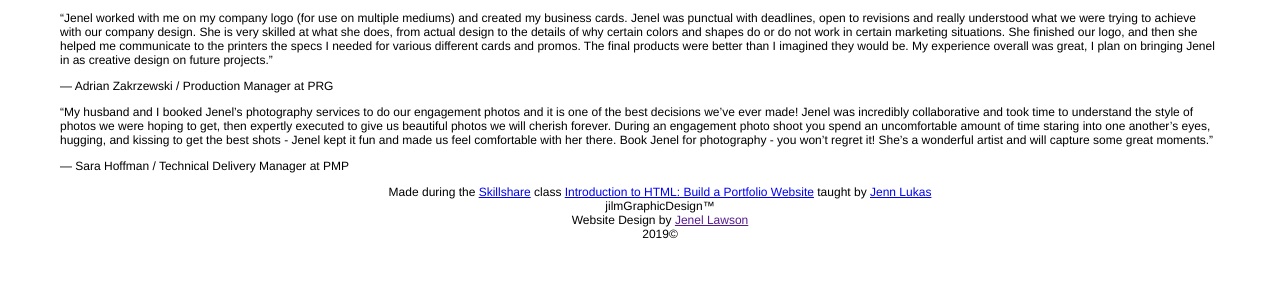
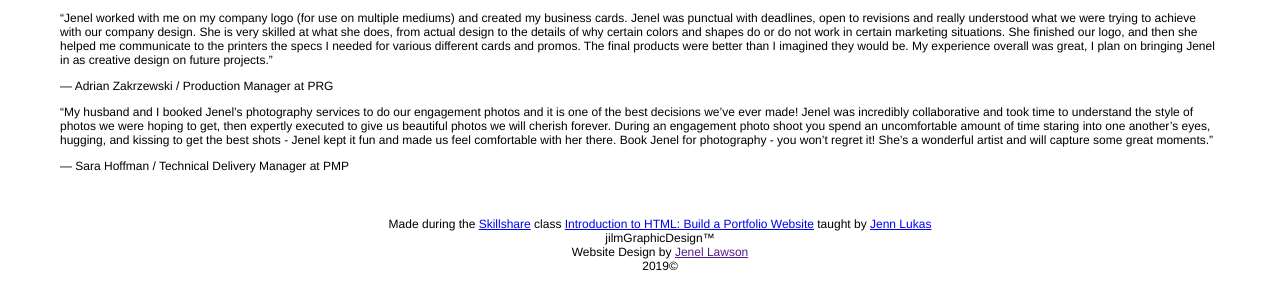
Before and after one commit to jilmgraphicdesign/portfolio, a plain HTML site: page index.html in a window 1280 px wide. Shown: the part 985-1290 px from the top of the page. Before the commit the page ends 1258 px from the top, so only its background shows below. Drawn offline with Linux system fonts and the light colour scheme.

Commit message:
footer clear float

```diff
--- a/css/style.css
+++ b/css/style.css
@@ -20,6 +20,10 @@ header ul li{
 	display: inline;
 }
 
+footer{
+	clear: both;
+	padding-top: 20px;
+}
 
 footer ul{
 	list-style: none;
```
Also changed, not shown: about.html (+0 -1 lines).
